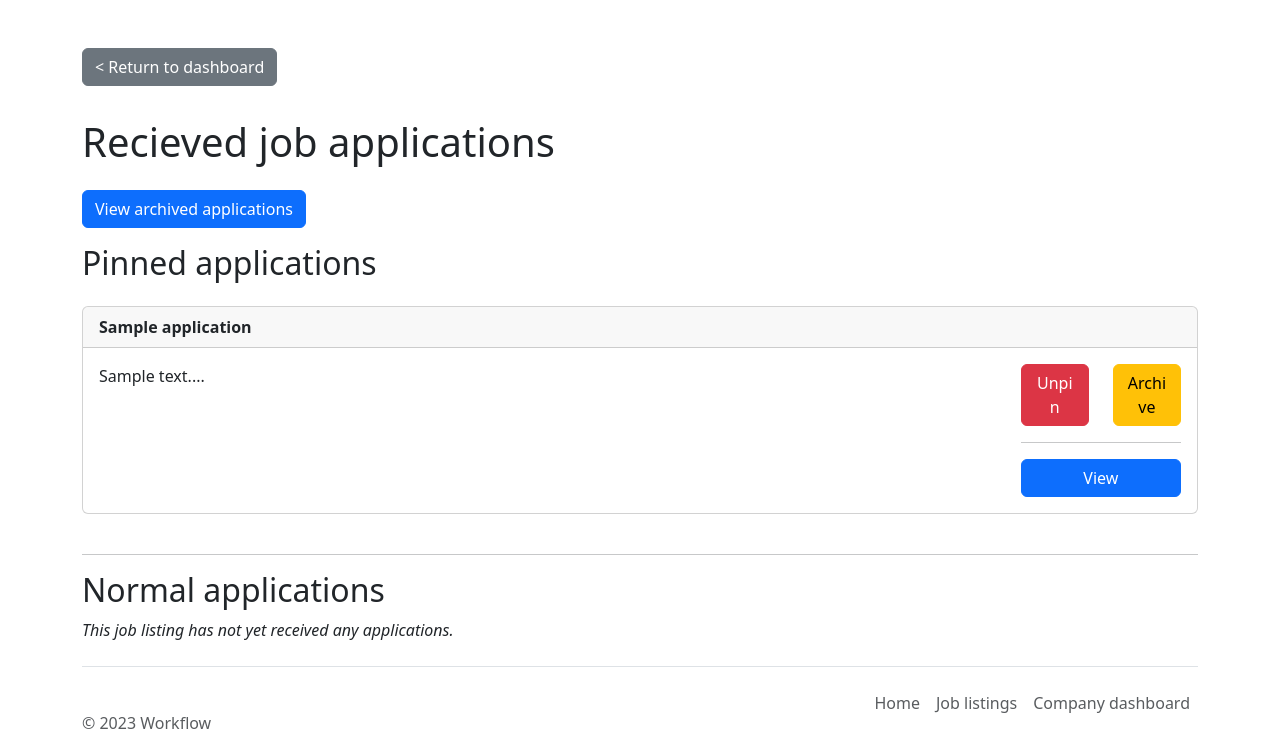
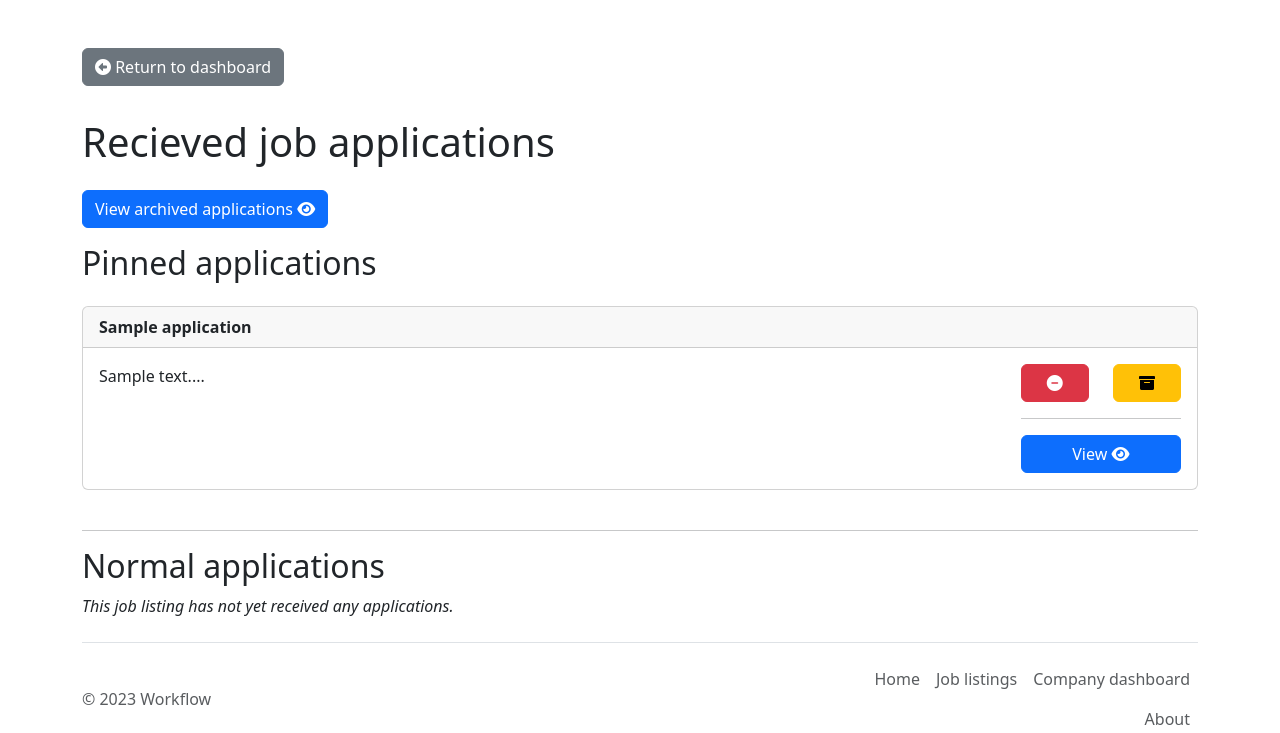
Before and after one commit to ostepizza/workflow, a PHP site: page /applications/received.php?id=1 in a window 1280 px wide. Shown: the part 56-789 px from the top of the page. Run offline with PHP 8.4, Linux system fonts and the light colour scheme; a user stored in the database is signed in; data comes from the database, SQL or seed files in the repository; tables that the repository leaves empty hold one stand-in row (values such as "Sample post").

Commit message:
Icons for several buttons

```diff
--- a/applications/edit.php
+++ b/applications/edit.php
@@ -87,7 +87,7 @@ function display() {
 global $application;
 ?>
 
-    <a href="../user/index.php" class="btn btn-secondary mt-3" role="button">Go to application overview</a><br>
+    <a href="../user/index.php" class="btn btn-secondary mt-3" role="button"><i class="fa-solid fa-circle-left"></i> Go to application overview</a><br>
 
     <div class="row mt-3">
         <div class="col-md-12">
@@ -136,7 +136,7 @@ global $application;
                                 <button class="btn btn-success w-100" type="submit" name="applicationUpdate">Save</button>
                             </div>
                             <div class="col-md-6">
-                                <button class="btn btn-warning w-100" type="submit" name="applicationSend">Save & send</button>
+                                <button class="btn btn-warning w-100" type="submit" name="applicationSend">Save & send <i class="fa-solid fa-paper-plane"></i></button>
                             </div>
                         </div>
                     </div>
--- a/applications/received.php
+++ b/applications/received.php
@@ -74,12 +74,12 @@ $pinnedApplicants = $dbha->getAllListingApplications($_GET["id"], false, true);
 function display() {
 global $applicants, $pinnedApplicants;
 ?>
-    <a href="../company/index.php"><button type="button" class="btn btn-secondary mb-3 mt-5">&lt; Return to dashboard</button></a>
+    <a href="../company/index.php"><button type="button" class="btn btn-secondary mb-3 mt-5"><i class="fa-solid fa-circle-left"></i> Return to dashboard</button></a>
 
     <div class="row mt-3">
         <div class="col-md-12">
             <h1>Recieved job applications</h1>
-            <a href="received_archived.php?id=<?php echo $_GET["id"] ?>" class="btn btn-primary mb-3 mt-3">View archived applications</a>
+            <a href="received_archived.php?id=<?php echo $_GET["id"] ?>" class="btn btn-primary mb-3 mt-3">View archived applications <i class="fa-solid fa-eye"></i></a>
         </div>
     </div>
 <?php
@@ -110,21 +110,21 @@ global $applicants, $pinnedApplicants;
                                     <form method="POST">
                                         <input type="hidden" name="applicationId" value="<?php echo $applicant['id'] ?>">
                                         <input type="hidden" name="action" value="pin">
-                                        <button type="submit" class="btn btn-danger w-100" data-bs-toggle="tooltip" data-bs-placement="top" title="Remove application pin">Unpin</button>
+                                        <button type="submit" class="btn btn-danger w-100" data-bs-toggle="tooltip" data-bs-placement="top" title="Remove application pin"><i class="fa-solid fa-circle-minus"></i></button>
                                     </form>
                                 </div>
                                 <div class="col-md-6">
                                     <form method="POST">
                                         <input type="hidden" name="applicationId" value="<?php echo $applicant['id'] ?>">
                                         <input type="hidden" name="action" value="archive">
-                                        <button type="submit" class="btn btn-warning w-100" data-bs-toggle="tooltip" data-bs-placement="top" title="Archive application">Archive</button>
+                                        <button type="submit" class="btn btn-warning w-100" data-bs-toggle="tooltip" data-bs-placement="top" title="Archive application"><i class="fa-solid fa-box-archive"></i></i></button>
                                     </form>
                                 </div>
                             </div>
                             <hr>
                             <div class="row mt-3">
                                 <div class="col-md-12">
-                                    <a href="view.php?id=<?php echo $applicant['id'] ?>" class="btn btn-primary w-100">View</a>
+                                    <a href="view.php?id=<?php echo $applicant['id'] ?>" class="btn btn-primary w-100">View <i class="fa-solid fa-eye"></i></a>
                                 </div>
                             </div>
                         </div>
@@ -164,21 +164,21 @@ global $applicants, $pinnedApplicants;
                                     <form method="POST">
                                         <input type="hidden" name="applicationId" value="<?php echo $applicant['id'] ?>">
                                         <input type="hidden" name="action" value="pin">
-                                        <button type="submit" class="btn btn-success w-100" data-bs-toggle="tooltip" data-bs-placement="top" title="Pin application to top">Pin</button>
+                                        <button type="submit" class="btn btn-success w-100" data-bs-toggle="tooltip" data-bs-placement="top" title="Pin application to top"><i class="fa-solid fa-thumbtack"></i></button>
                                     </form>
                                 </div>
                                 <div class="col-md-6">
                                     <form method="POST">
                                         <input type="hidden" name="applicationId" value="<?php echo $applicant['id'] ?>">
                                         <input type="hidden" name="action" value="archive">
-                                        <button type="submit" class="btn btn-warning w-100" data-bs-toggle="tooltip" data-bs-placement="top" title="Archive application">Archive</button>
+                                        <button type="submit" class="btn btn-warning w-100" data-bs-toggle="tooltip" data-bs-placement="top" title="Archive application"><i class="fa-solid fa-box-archive"></i></button>
                                     </form>
                                 </div>
                             </div>
                             <hr>
                             <div class="row mt-3">
                                 <div class="col-md-12">
-                                    <a href="view.php?id=<?php echo $applicant['id'] ?>" class="btn btn-primary w-100">View</a>
+                                    <a href="view.php?id=<?php echo $applicant['id'] ?>" class="btn btn-primary w-100">View <i class="fa-solid fa-eye"></i></a>
                                 </div>
                             </div>
                         </div>
--- a/assets/include/template.php
+++ b/assets/include/template.php
@@ -18,7 +18,7 @@ echo '
     <meta charset="utf-8">
     <meta name="viewport" content="width=device-width, initial-scale=1">
     <link rel="stylesheet" href="' . $relativePathToRoot . 'assets/css/bootstrap.css">
-    <link rel="stylesheet" href="https://cdnjs.cloudflare.com/ajax/libs/font-awesome/4.7.0/css/font-awesome.min.css">
+    <link rel="stylesheet" href="https://cdnjs.cloudflare.com/ajax/libs/font-awesome/6.0.0/css/all.min.css"/>
     <title>' . $pageTitle . ' - Workflow</title>
 </head>
 <body>
@@ -113,6 +113,6 @@ echo '
     })
     </script>
 </body>
-</html>'
-;}
+</html>';
+}
 ?>
--- a/company/edit.php
+++ b/company/edit.php
@@ -96,7 +96,7 @@ global $companyName, $companyDescription;
 ?>
 
 <!-- Content here -->
-<a href="index.php"><button type="button" class="btn btn-secondary mb-3 mt-5">&lt; Return to dashboard</button></a>
+<a href="index.php"><button type="button" class="btn btn-secondary mb-3 mt-5"><i class="fa-solid fa-circle-left"></i> Return to dashboard</button></a>
 
 <div class="row">
     <div class="col-md-8">
--- a/company/new.php
+++ b/company/new.php
@@ -55,7 +55,7 @@ function display() {
 <!-- Content here -->
 <div class="row mt-5">
     <div class="col-md-12">
-        <a href="index.php"><button type="button" class="btn btn-secondary mb-3">&lt; Return to dashboard</button></a>
+        <a href="index.php"><button type="button" class="btn btn-secondary mb-3"><i class="fa-solid fa-circle-left"></i> Return to dashboard</button></a>
         <h1>New company</h1>
         <form action="" method="post">
             <div class="form-group">
--- a/company/user_search.php
+++ b/company/user_search.php
@@ -33,7 +33,7 @@ global $searched;
 
 <div class="row mt-5">
     <div class="col-md-12">
-        <a href="index.php"><button type="button" class="btn btn-secondary mb-3">&lt; Return to dashboard</button></a>
+        <a href="index.php"><button type="button" class="btn btn-secondary mb-3"><i class="fa-solid fa-circle-left"></i> Return to dashboard</button></a>
         <h1>User search</h1>
     </div>
 </div>
@@ -58,8 +58,8 @@ global $searched;
                         <input type="text" class="form-control" name="searchfield" placeholder="Example: Developer">
                     </div>
                 </div>
-                <div class="col-md-1 ">
-                    <button class="btn btn-primary" name="search" type="submit">Search</button>
+                <div class="col-md-2 ">
+                    <button class="btn btn-primary" name="search" type="submit">Search <i class="fa-solid fa-magnifying-glass"></i></button>
                 </div>
             </div>
         </form>
--- a/company/view_members.php
+++ b/company/view_members.php
@@ -94,7 +94,7 @@ $superuser = $dbhc->isUserCompanySuperuser($_SESSION['user_id']);
 <!-- Content here -->
 <div class="row mt-5">
     <div class="col-md-12">
-        <a href="index.php"><button type="button" class="btn btn-secondary mb-3">&lt; Return to dashboard</button></a>
+        <a href="index.php"><button type="button" class="btn btn-secondary mb-3"><i class="fa-solid fa-circle-left"></i> Return to dashboard</button></a>
         <?php
         echo '<h1> ' . $companyName . ' members</h1>';
 
--- a/index.php
+++ b/index.php
@@ -96,7 +96,7 @@ if(isset($_GET['loggedout'])) {
             <div class="card-body">
                 <h5 class="card-title">Become discoverable to employers</h5>
                 <p class="card-text">Make your profile searchable to potential employers by changing your profile and updating your fields of expertise!</p>
-                <a href="user/index.php" class="btn btn-primary">View profile</a>
+                <a href="user/index.php" class="btn btn-primary">View profile <i class="fa-solid fa-eye"></i></a>
             </div>
         </div>
 
--- a/jobs/edit.php
+++ b/jobs/edit.php
@@ -100,7 +100,7 @@ global $listing, $categories;
 
 ?>
 <!-- Content here -->
-<a href="../company/index.php"><button type="button" class="btn btn-secondary mb-3 mt-5">&lt; Return to dashboard</button></a>
+<a href="../company/index.php"><button type="button" class="btn btn-secondary mb-3 mt-5"><i class="fa-solid fa-circle-left"></i> Return to dashboard</button></a>
 
 <div class="row">
     <p>
--- a/jobs/index.php
+++ b/jobs/index.php
@@ -61,7 +61,7 @@ global $listings, $categories;
                         ?>
 
                         <hr>
-                        <button type="submit" id="search" name="search" class="btn btn-primary">Search for jobs</button>
+                        <button type="submit" id="search" name="search" class="btn btn-primary">Search for jobs <i class="fa-solid fa-magnifying-glass"></i></button>
                     </form>
                 </div>
             </div>
--- a/jobs/listing.php
+++ b/jobs/listing.php
@@ -30,7 +30,7 @@ global $listing;
     <div class="row mt-4">
         <!-- Headline of the job listing -->
         <div class="col-md-8">
-        <a class="btn btn-secondary" href="index.php">Go back to job listings</a>
+        <a class="btn btn-secondary" href="index.php"><i class="fa-solid fa-circle-left"></i> Go back to job listings</a>
         </div>
     </div>
     <?php
--- a/user/index.php
+++ b/user/index.php
@@ -71,7 +71,7 @@ $birthday = ($userInfo['birthday'] !== NULL) ? date('d. M Y', strtotime($userInf
             echo '<img src="../assets/img/user/default.jpg" alt="The default user profile picture" class="img-fluid rounded border border-secondary">';
         }
         ?>
-        <a href="edit.php" class="btn btn-primary active mt-3" role="button">Edit profile</a><br>
+        <a href="edit.php" class="btn btn-primary active mt-3" role="button">Edit profile <i class="fa-solid fa-pen-to-square"></i></a><br>
         <?php
         if($userInfo['cv'] != NULL) {
             // Button is currently non functional
@@ -173,7 +173,7 @@ $birthday = ($userInfo['birthday'] !== NULL) ? date('d. M Y', strtotime($userInf
                                         ?>
                                     </div>
                                     <div class="col-md-6 px-1">
-                                        <a href="../applications/view.php?id=<?php echo $application['id']; ?>" class="btn btn-primary w-100 ml-2" role="button">View</a>
+                                        <a href="../applications/view.php?id=<?php echo $application['id']; ?>" class="btn btn-primary w-100 ml-2" role="button">View <i class="fa-solid fa-eye"></i></a>
                                     </div>
                                 </div>
 
```
Also changed, not shown: applications/received_archived.php (+4 -4 lines), company/index.php (+6 -6 lines).
